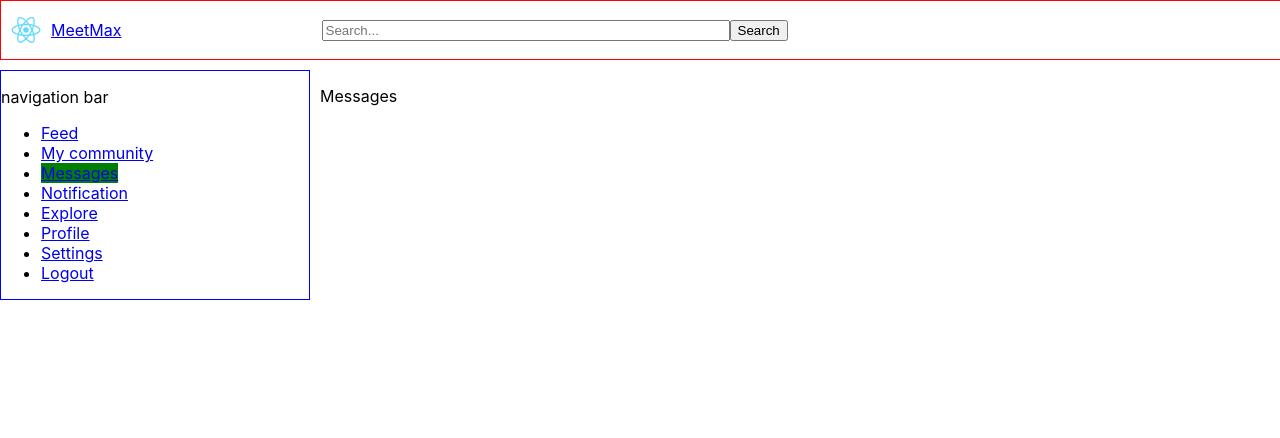
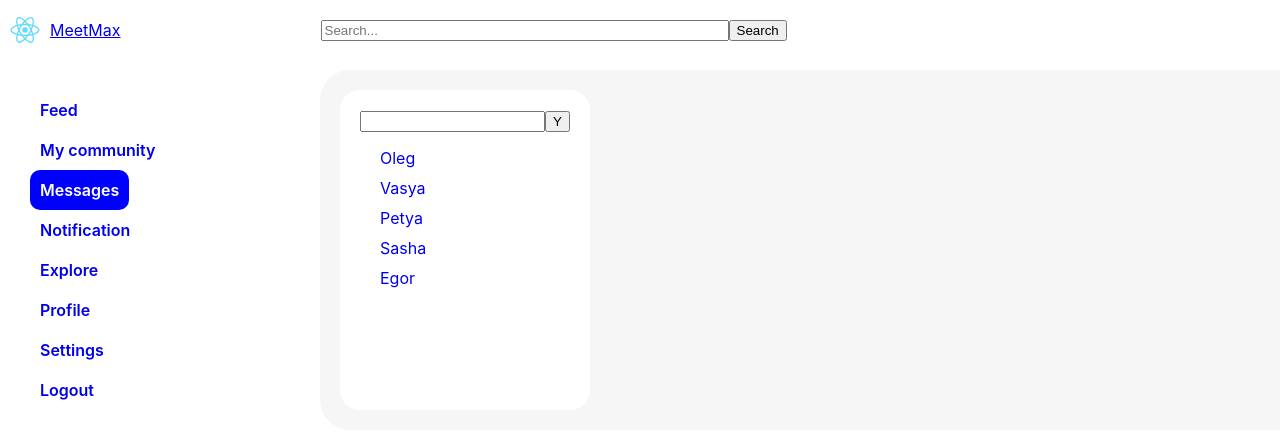
Before and after one commit to valentinvibe/social-network-meetmax, a React (Create React App) app: page /messages in a window 1280 px wide. Shown: the top 438 px of the page. Built offline with nearby package versions, Linux system fonts and the light colour scheme.

Commit message:
feat: dialogs list

```diff
--- a/src/components/header/header.module.css
+++ b/src/components/header/header.module.css
@@ -1,6 +1,6 @@
 .header {
     grid-area: header;
-    border: 1px solid red;
+    /* border: 1px solid red; */
     height: 60px;
     display: flex;
     flex-direction: row;
--- a/src/components/main/main.jsx
+++ b/src/components/main/main.jsx
@@ -11,7 +11,7 @@ const Main = () => {
         <Route exact={true} path="/profile">
           <Profile />
         </Route>
-        <Route exact={true} path="/messages">
+        <Route path="/messages">
           <Messages />
         </Route>
         <Route exact={true} path="/">
--- /dev/null
+++ b/src/components/messages/components/dialog-list-item/dialog-list-item.jsx
@@ -0,0 +1,15 @@
+import React from "react";
+import styles from "./dialog-list-item.module.css";
+import { NavLink } from "react-router-dom";
+
+const DialogListItem = ({username, id}) => {
+  return (
+    <li className={styles.dialogItem}>
+      <NavLink className={styles.dialogItemLink} to={`/messages/${id}`} activeClassName={styles.active}>
+        {username}
+      </NavLink>
+    </li>
+  );
+};
+
+export default DialogListItem
--- /dev/null
+++ b/src/components/messages/components/dialog-list-item/dialog-list-item.module.css
@@ -0,0 +1,15 @@
+.dialogItem {
+  margin: 10px;
+  width: fit-content;
+}
+
+.dialogItemLink {
+  text-decoration: none;
+}
+
+.active {
+  background-color: blue;
+  color: white;
+  border-radius: 10px;
+  padding: 5px;
+}
--- /dev/null
+++ b/src/components/messages/components/dialog/dialog.jsx
@@ -0,0 +1,23 @@
+import React from "react";
+import styles from "./dialog.module.css";
+
+const Dialog = () => {
+
+  return (
+    <div className={styles.dialog}>
+      <div className={styles.dialogHeader}>
+        <p>Vasya</p>
+      </div>
+      <div className="messagesList">
+        <div className="message">
+          <p>
+            sdfsdfsfsdfsd fsd sdf sdkfjb sdhbf jsbhdf hsbf jshdfb jshbd jsdhbf
+            sjdbf jsd b
+          </p>
+        </div>
+      </div>
+    </div>
+  );
+};
+
+export default Dialog;
--- /dev/null
+++ b/src/components/messages/components/dialog/dialog.module.css
@@ -0,0 +1,12 @@
+.dialog {
+  background-color: white;
+  border-radius: 20px;
+  padding: 20px;
+  width: 100%;
+}
+
+.dialogHeader {
+  border-bottom: 1px solid gray;
+  padding: 0;
+  margin: 0;
+}
--- a/src/components/messages/messages.jsx
+++ b/src/components/messages/messages.jsx
@@ -1,8 +1,38 @@
 import React from "react";
+import { Route } from "react-router-dom";
 import styles from "./messages.module.css";
+import DialogListItem from './components/dialog-list-item/dialog-list-item'
+import Dialog from "./components/dialog/dialog";
 
 const Messages = () => {
-  return <p>Messages</p>;
+
+  const userList = [
+    {id:1, name: 'Oleg'},
+    {id:2, name: 'Vasya'},
+    {id:3, name: 'Petya'},
+    {id:4, name: 'Sasha'},
+    {id:5, name: 'Egor'}
+  ]
+  return (
+    <div className={styles.wrapper}>
+      <div className={styles.dialogs}>
+        <div className="searchDialogs">
+          <input type="text" className="search" />
+          <button type="button" className="favorites">
+            Y
+          </button>
+        </div>
+        <ul className={styles.dialogsList}>
+          {userList.map(user =>
+            <DialogListItem username={`${user.name}`} id={`${user.id}`}/>
+          )}
+        </ul>
+      </div>
+      <Route path='/messages/:id'>
+        <Dialog/>
+      </Route>
+    </div>
+  );
 };
 
 export default Messages;
--- a/src/components/messages/messages.module.css
+++ b/src/components/messages/messages.module.css
@@ -0,0 +1,22 @@
+.wrapper {
+  background-color: rgba(128, 128, 128, 0.07);
+  height: 100%;
+  border-radius: 30px;
+  margin: 0;
+  padding: 20px;
+  box-sizing: border-box;
+  display: flex;
+  column-gap: 50px;
+}
+
+.dialogs {
+  background-color: white;
+  border-radius: 20px;
+  padding: 20px;
+  min-width: fit-content;
+}
+
+.dialogsList {
+  list-style-type: none;
+  padding-left: 10px;
+}
--- a/src/components/navbar/navbar.jsx
+++ b/src/components/navbar/navbar.jsx
@@ -5,31 +5,30 @@ import { NavLink } from "react-router-dom";
 const Navbar = () => {
   return (
     <div className={styles.wrapper}>
-      <p>navigation bar</p>
-      <ul>
-        <li>
-          <NavLink to="/feed" activeClassName={styles.linkActive}>Feed</NavLink>
+      <ul className={styles.navList}>
+        <li className={styles.linkWrapper}>
+          <NavLink className={styles.navLink} to="/feed" activeClassName={styles.linkActive}>Feed</NavLink>
         </li>
-        <li>
-          <NavLink to="/community" activeClassName={styles.linkActive}>My community</NavLink>
+        <li className={styles.linkWrapper}>
+          <NavLink className={styles.navLink} to="/community" activeClassName={styles.linkActive}>My community</NavLink>
         </li>
-        <li>
-          <NavLink to="/messages" activeClassName={styles.linkActive}>Messages</NavLink>
+        <li className={styles.linkWrapper}>
+          <NavLink className={styles.navLink} to="/messages" activeClassName={styles.linkActive}>Messages</NavLink>
         </li>
-        <li>
-          <NavLink to="/notification" activeClassName={styles.linkActive}>Notification</NavLink>
+        <li className={styles.linkWrapper}>
+          <NavLink className={styles.navLink} to="/notification" activeClassName={styles.linkActive}>Notification</NavLink>
         </li>
-        <li>
-          <NavLink to="/explore" activeClassName={styles.linkActive}>Explore</NavLink>
+        <li className={styles.linkWrapper}>
+          <NavLink className={styles.navLink} to="/explore" activeClassName={styles.linkActive}>Explore</NavLink>
         </li>
-        <li>
-          <NavLink to="/profile" activeClassName={styles.linkActive}>Profile</NavLink>
+        <li className={styles.linkWrapper}>
+          <NavLink className={styles.navLink} to="/profile" activeClassName={styles.linkActive}>Profile</NavLink>
         </li>
-        <li>
-          <NavLink to="/settings" activeClassName={styles.linkActive}>Settings</NavLink>
+        <li className={styles.linkWrapper}>
+          <NavLink className={styles.navLink} to="/settings" activeClassName={styles.linkActive}>Settings</NavLink>
         </li>
-        <li>
-          <NavLink to="/logout" activeClassName={styles.linkActive}>Logout</NavLink>
+        <li className={styles.linkWrapper}>
+          <NavLink className={styles.navLink} to="/logout" activeClassName={styles.linkActive}>Logout</NavLink>
         </li>
       </ul>
     </div>
--- a/src/components/navbar/navbar.module.css
+++ b/src/components/navbar/navbar.module.css
@@ -1,8 +1,32 @@
 .wrapper {
   grid-area: navbar;
-  border: 1px solid blue;
+  /* border: 1px solid blue; */
+  padding: 10px;
+}
+
+.navList {
+  list-style-type: none;
+  padding-left: 0;
+}
+
+.linkWrapper {
+  margin: 20px;
+}
+
+.navLink {
+  text-decoration: none;
+  font-weight: 600;
+  padding: 10px;
+}
+
+.navLink:hover {
+  background-color: rgba(0, 0, 255, .7);
+  color: white;
+  border-radius: 10px;
 }
 
 .linkActive {
-  background-color: green;
+  background-color: blue;
+  color: white;
+  border-radius: 10px;
 }
```
Also changed, not shown: src/App.js (+5 -8 lines).
